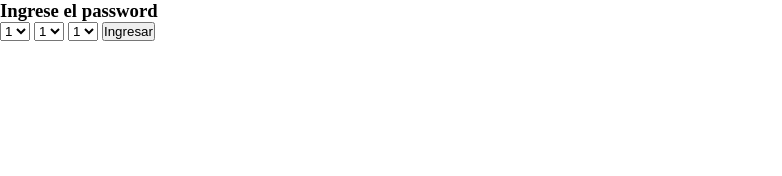
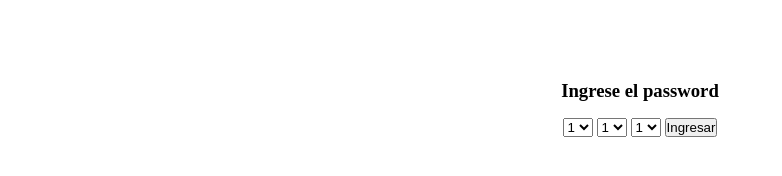
Before and after one commit to Kvvnor/Desafio2-Condiciones1, a plain HTML site: page condiciones3.html in a window 1280 px wide. Shown: the whole page, without its empty margins (0-782 px from the left). Drawn offline with Linux system fonts and the light colour scheme.

Commit message:
Centro el input y los textos

```diff
--- a/assets/css/style3.css
+++ b/assets/css/style3.css
@@ -3,3 +3,13 @@
     padding: 0;
     box-sizing: border-box;
 }
+
+.select-container {
+    text-align: center;
+    margin-top: 5rem;
+
+}
+
+h3 {
+    margin-bottom: 1rem;
+}
```
